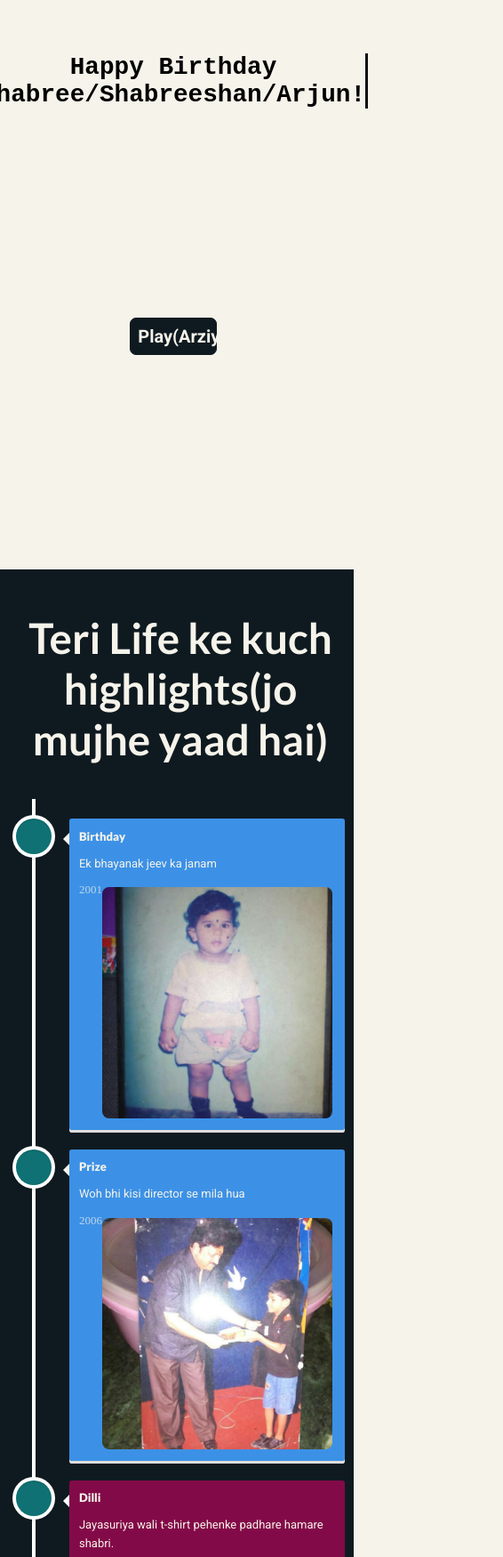
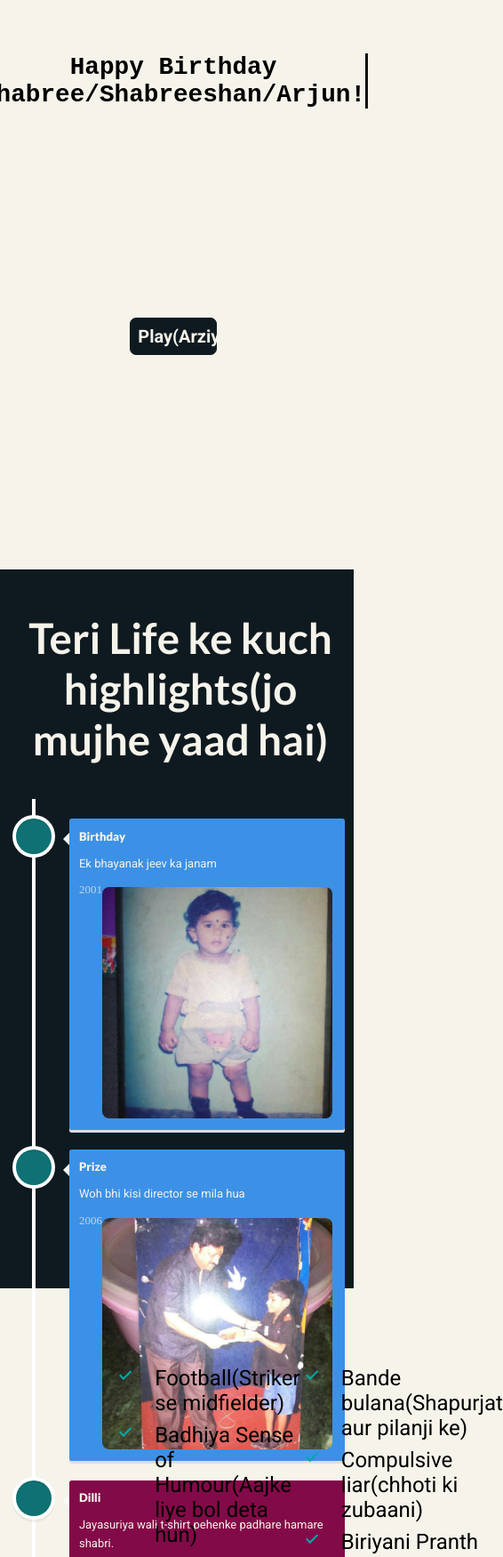
Before and after one commit to Adarshkumar03/shopping-cart, a React (Create React App) app: page / in a window 390 px wide. Shown: the part 204-1954 px from the top of the page at 89% size, 566 px wide, since content can reach past the window. Built offline with nearby package versions, Linux system fonts and the light colour scheme.

Commit message:
birthday-site almo fin

```diff
--- a/src/style.css
+++ b/src/style.css
@@ -118,6 +118,12 @@ section{
 
 .timeline{
     background-color: #0F1A20;
+}
+
+@media screen and (max-width: 480px) {
+  .timeline {
+    height:50rem;
+  }
 }
 
 .timeline h1, .letters h1{
```
